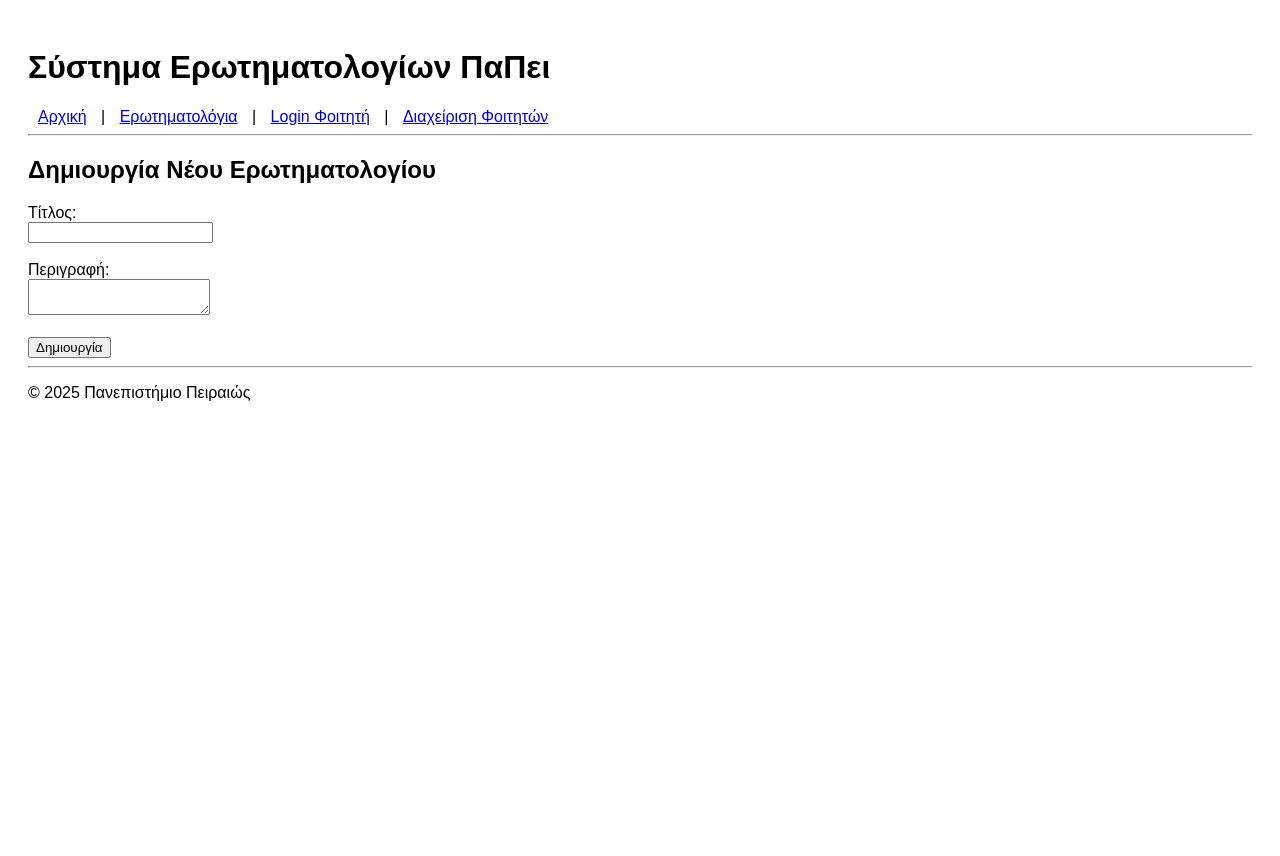
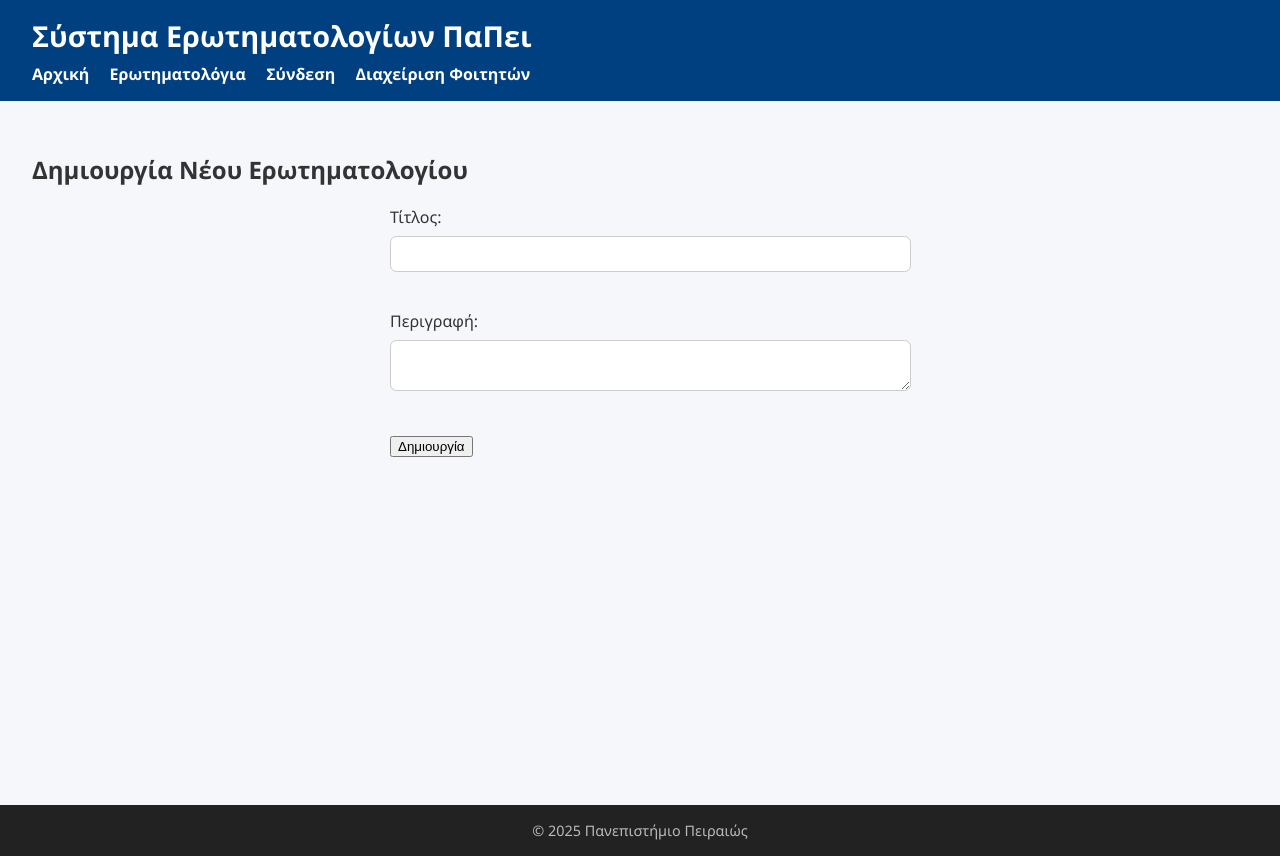
Before and after one commit to CookieBite1/Questionnaire-Management-System, a Flask app: page /student/create in a window 1280 px wide. Before the commit the page ends 401 px from the top, so only its background shows below. Run offline with Flask 3, Linux system fonts and the light colour scheme; the visitor is signed in with stand-in values (Sample User, id 1).

Commit message:
more changes on UI

```diff
--- /dev/null
+++ b/app/static/css/style.css
@@ -0,0 +1,96 @@
+/* static/css/style.css */
+
+body {
+    font-family: 'Segoe UI', Tahoma, Geneva, Verdana, sans-serif;
+    margin: 0;
+    padding: 0;
+    background-color: #f5f7fa;
+    color: #333;
+}
+
+header {
+    background-color: #004080;
+    color: white;
+    padding: 1rem 2rem;
+}
+
+header h1 {
+    margin: 0;
+    font-size: 1.8rem;
+}
+
+nav {
+    margin-top: 0.5rem;
+}
+
+nav a {
+    color: white;
+    margin-right: 1rem;
+    text-decoration: none;
+    font-weight: bold;
+}
+
+nav a:hover {
+    text-decoration: underline;
+}
+
+main {
+    padding: 2rem;
+    min-height: 80vh;
+}
+
+footer {
+    background-color: #222;
+    color: #bbb;
+    text-align: center;
+    padding: 1rem;
+    font-size: 0.9rem;
+}
+
+/* Buttons */
+.button {
+    display: inline-block;
+    padding: 0.6rem 1.2rem;
+    margin-top: 1rem;
+    font-size: 1rem;
+    background-color: #004080;
+    color: white;
+    border: none;
+    border-radius: 0.4rem;
+    cursor: pointer;
+    text-decoration: none;
+}
+
+.button:hover {
+    background-color: #0066cc;
+}
+
+/* Forms */
+form {
+    max-width: 500px;
+    margin: 0 auto;
+}
+
+input[type="text"],
+input[type="password"],
+input[type="email"],
+textarea {
+    width: 100%;
+    padding: 0.6rem;
+    margin: 0.5rem 0 1rem 0;
+    border: 1px solid #ccc;
+    border-radius: 0.4rem;
+}
+
+input[type="submit"] {
+    background-color: #004080;
+    color: white;
+    padding: 0.7rem 1.5rem;
+    border: none;
+    border-radius: 0.4rem;
+    cursor: pointer;
+}
+
+input[type="submit"]:hover {
+    background-color: #0066cc;
+}
--- a/app/templates/base.html
+++ b/app/templates/base.html
@@ -1,35 +1,28 @@
+<!-- templates/base.html -->
 <!DOCTYPE html>
 <html lang="el">
 <head>
     <meta charset="UTF-8">
-  <title>{% block title %}UniQ{% endblock %}</title>
-  <style>
-    body { font-family: Arial, sans-serif; padding: 20px; }
-    nav a { margin: 0 10px; }
-  </style>
+    <title>{% block title %}UniQ - ΠαΠει{% endblock %}</title>
+    <link rel="stylesheet" href="{{ url_for('static', filename='css/style.css') }}">
 </head>
 <body>
-
     <header>
         <h1>Σύστημα Ερωτηματολογίων ΠαΠει</h1>
         <nav>
-      <a href="/user/">Αρχική</a> |
-      <a href="/user/questionnaires">Ερωτηματολόγια</a> |
-      <a href="/student/login">Login Φοιτητή</a> |
+            <a href="/">Αρχική</a>
+            <a href="/user/questionnaires">Ερωτηματολόγια</a>
+            <a href="/student/login">Σύνδεση</a>
             <a href="/admin/manage-students">Διαχείριση Φοιτητών</a>
         </nav>
     </header>
-
-  <hr>
 
     <main>
         {% block content %}{% endblock %}
     </main>
 
     <footer>
-    <hr>
-    <p>© 2025 Πανεπιστήμιο Πειραιώς</p>
+        © 2025 Πανεπιστήμιο Πειραιώς
     </footer>
-
 </body>
 </html>
```
Also changed, not shown: 8 other files. Lines whose indentation alone changed are shown as unchanged.
